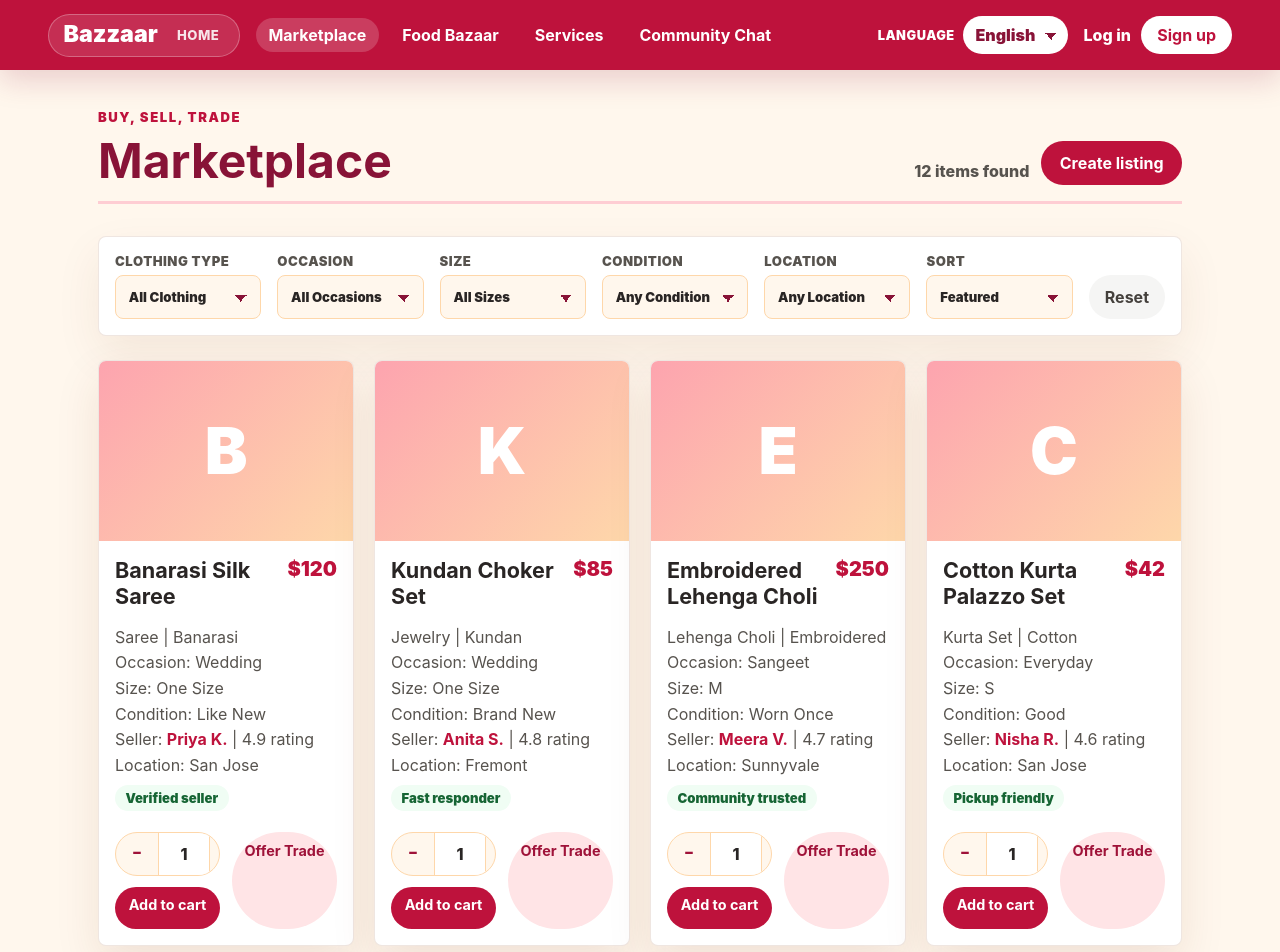
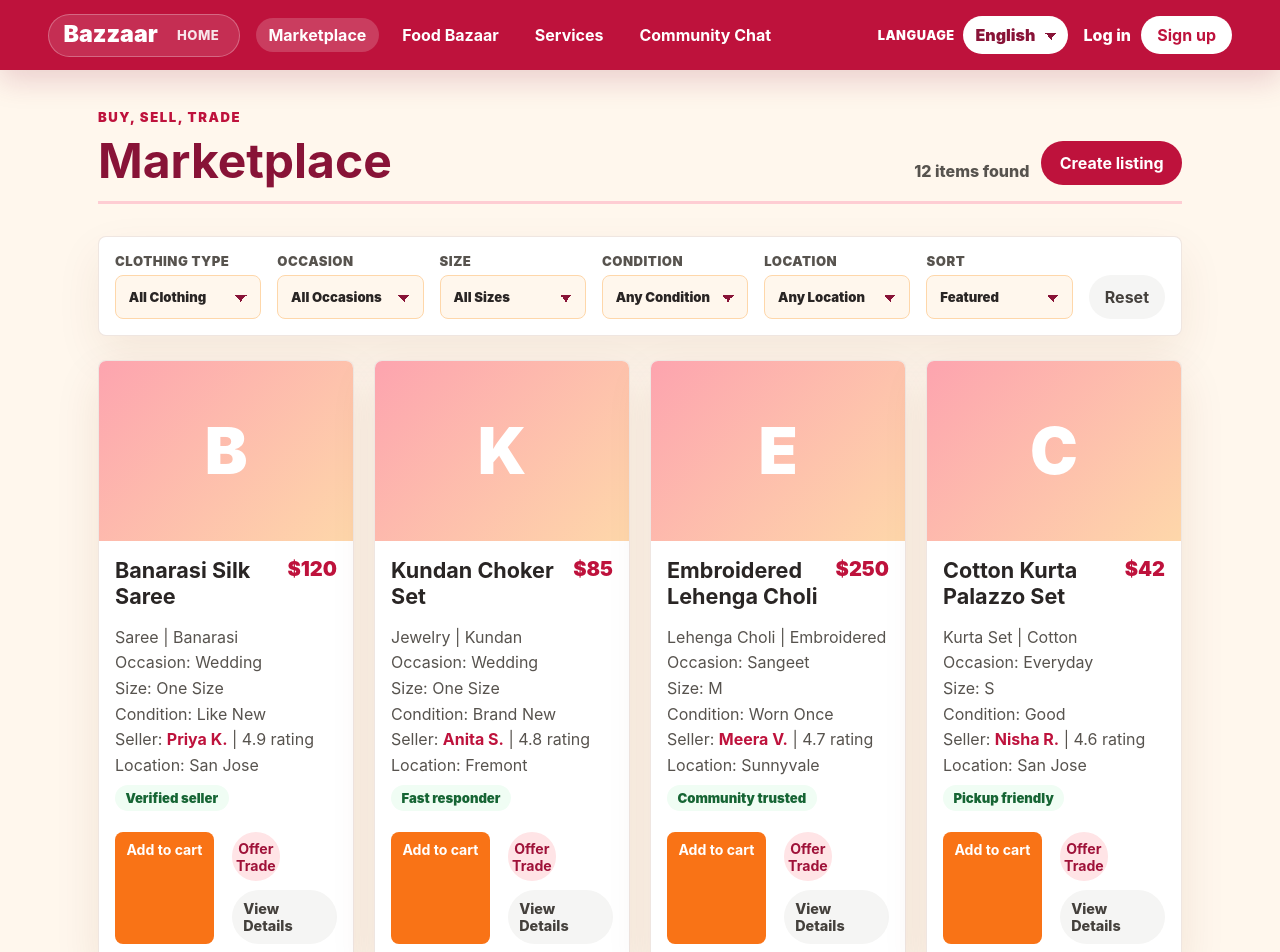
Before and after one commit to branaggg/Bazzaar, a React (Vite) app: page /trade in a window 1280 px wide. Shown: the top 952 px of the page. Built offline with nearby package versions, Linux system fonts and the light colour scheme.

Commit message:
Refine marketplace add-to-cart button styling

```diff
--- a/src/App.css
+++ b/src/App.css
@@ -754,7 +754,30 @@ h1 {
   margin-top: 1rem;
 }
 
-.product-actions button,
+.product-actions button {
+  font-size: 0.88rem;
+  min-height: 36px;
+  padding: 0.45rem 0.65rem;
+  width: auto;
+}
+
+.small-add-button,
+.product-actions .buy-button {
+  background: #f97316;
+  border: 1px solid transparent;
+  border-radius: 8px;
+  color: #fff;
+  min-height: 36px;
+  padding: 0.45rem 0.65rem;
+  width: auto;
+  justify-self: start;
+}
+
+.small-add-button:hover,
+.product-actions .buy-button:hover {
+  background: #ea580c;
+}
+
 .detail-link {
   font-size: 0.9rem;
   min-height: 42px;
@@ -769,11 +792,6 @@ h1 {
 
 .product-actions .trade-button:hover {
   background: #fecdd3;
-}
-
-.product-actions .buy-button {
-  background: #be123c;
-  color: #fff;
 }
 
 .product-actions .buy-button:hover {
@@ -1134,8 +1152,8 @@ h1 {
 .food-actions button {
   background: #f97316;
   border: 1px solid transparent;
-  min-height: 40px;
-  padding: 0.55rem 0.7rem;
+  min-height: 36px;
+  padding: 0.45rem 0.65rem;
 }
 
 .food-actions button:hover {
--- a/src/FoodPage.jsx
+++ b/src/FoodPage.jsx
@@ -1,7 +1,6 @@
 import { Link } from 'react-router-dom'
 import { useMemo, useState } from 'react'
 import { useRequireAuth } from './auth/useRequireAuth.js'
-import AddToCartControls from './AddToCartControls.jsx'
 
 const foodImageUrl = 'https://images.unsplash.com/photo-1600891964599-f61ba0e24092?auto=format&fit=crop&w=900&q=80'
 
@@ -156,20 +155,23 @@ export default function FoodPage({ t, addToCart, addNotification }) {
                   <span>{item.distance} mi</span>
                   <span>{t(item.ready)}</span>
                 </div>
-                <div className="food-actions food-actions-stack card-actions">
-                  <AddToCartControls
-                    t={t}
-                    requireAuth={requireAuth}
-                    onAdd={(quantity) => addToCart?.({
+                <div className="food-actions food-actions-stack">
+                  <button
+                    type="button"
+                    className="small-add-button"
+                    onClick={() => requireAuth(() => addToCart?.({
                       name: item.title,
                       title: item.title,
                       price: item.price,
-                      vendor: item.vendor,
+                      seller: item.vendor,
                       category: item.category,
                       method: item.method,
-                      quantity,
-                    })}
-                  />
+                      quantity: 1,
+                    }))}
+                  >
+                    {t('Add to cart')}
+                  </button>
+                  <Link to={`/food/${item.id}`} className="detail-link">{t('View Details')}</Link>
                 </div>
               </article>
             ))}
--- a/src/TradePage.jsx
+++ b/src/TradePage.jsx
@@ -2,7 +2,6 @@ import { Link, useNavigate } from 'react-router-dom'
 import { useMemo, useState } from 'react'
 import { useAuth } from './auth/AuthContext.jsx'
 import { useRequireAuth } from './auth/useRequireAuth.js'
-import AddToCartControls from './AddToCartControls.jsx'
 
 export const tradeItems = [
   {
@@ -359,19 +358,24 @@ export default function TradePage({ t, marketItems, addToCart, addMessage, addNo
                 </p>
                 <p>{t('Location')}: {t(item.location)}</p>
                 <p className="trust-badge">{t(item.badge)}</p>
-                <div className="product-actions product-actions-stack card-actions">
-                  <AddToCartControls
-                    t={t}
-                    requireAuth={requireAuth}
-                    onAdd={(quantity) => addToCart?.({ ...item, quantity })}
-                  />
+                <div className="product-actions product-actions-stack">
                   <button
                     type="button"
-                    className="trade-button"
-                    onClick={() => requireAuth(() => setTradeTarget(item))}
+                    className="small-add-button"
+                    onClick={() => requireAuth(() => addToCart?.({ ...item, quantity: 1 }))}
                   >
-                    {t('Offer Trade')}
+                    {t('Add to cart')}
                   </button>
+                  <div className="product-actions-secondary">
+                    <button
+                      type="button"
+                      className="trade-button"
+                      onClick={() => requireAuth(() => setTradeTarget(item))}
+                    >
+                      {t('Offer Trade')}
+                    </button>
+                    <Link to={`/trade/${item.id}`} className="detail-link">{t('View Details')}</Link>
+                  </div>
                 </div>
               </div>
             </article>
```
